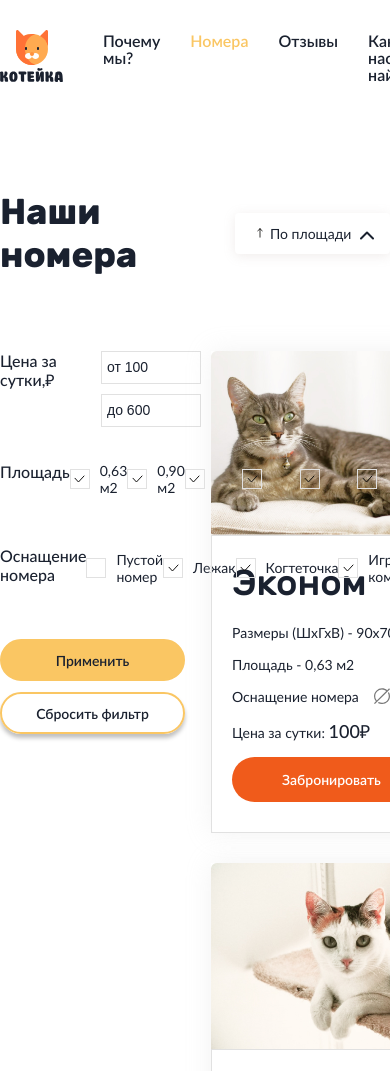
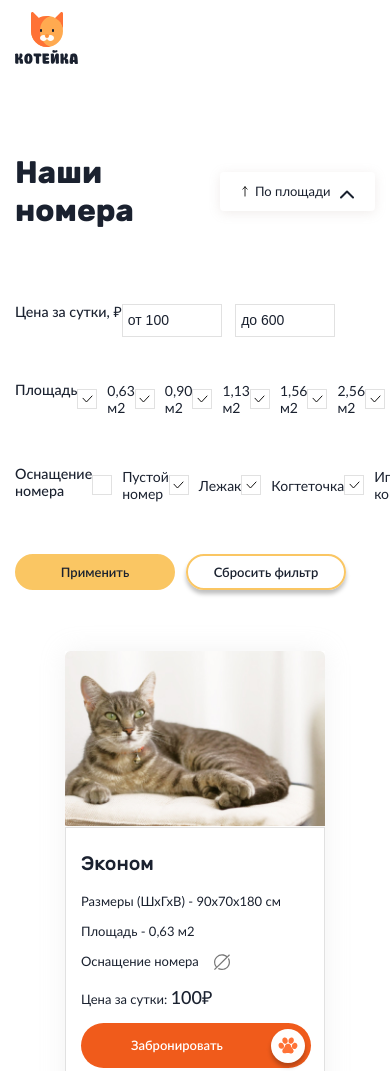
Before and after one commit to leogip/raketa-test-cats, a website: page src/index.html in a window 390 px wide. Shown: the top 1071 px of the page. Drawn offline with Linux system fonts and the light colour scheme; files that its build step writes are made by us from their sources; files whose address does not match are found by name.

Commit message:
add adaptive for index page

```diff
--- a/src/css/modules/global.css
+++ b/src/css/modules/global.css
@@ -10,7 +10,7 @@ html {
 
 body {
     font-family: var(--typo-text-font-family, Arial, Helvetica, sans-serif);
-    font-size: var(--typo-text-type-p-font-size, 12px);
+    font-size: var(--typo-text-base-font-size, 12px);
     line-height: var(--typo-text-type-p-line-height, 1);
     color: var(--typo-text-color, black);
     margin: 0;
@@ -26,8 +26,16 @@ body {
 
 .text_type_h2 {
     font-family: var(--typo-title-font-family, Arial, Helvetica, sans-serif);
-    font-size: var(--typo-text-type-h1-font-size, 30px);
-    line-height: var(--typo-text-type-h1-line-height, 1);
+    font-size: var(--typo-text-type-h2-font-size, 30px);
+    line-height: var(--typo-text-type-h2-line-height, 1);
+    color: var(--typo-text-color, black);
+    font-weight: 500;
+}
+
+.text_type_h3 {
+    font-family: var(--typo-text-font-family, Arial, Helvetica, sans-serif);
+    font-size: var(--typo-text-type-h3-font-size, 18px);
+    line-height: var(--typo-text-type-h3-line-height, 1);
     color: var(--typo-text-color, black);
     font-weight: 500;
 }
@@ -36,11 +44,13 @@ body {
     margin-right: auto;
     margin-left: auto;
     width: 100%;
+    padding: 0 15px;
 }
 
 @media (min-width: 576px) {
     .container {
-        max-width: 540px;
+        max-width: 560px;
+        padding: 0;
     }
 }
 
--- a/src/css/modules/var.css
+++ b/src/css/modules/var.css
@@ -6,14 +6,24 @@
     --typo-title-font-family: 'Rubik', sans-serif;
     --typo-text-font-family: 'Lato', sans-serif;
 
-    --typo-text-type-h1-font-size: 36px;
-    --typo-text-type-h2-font-size: 20px;
-    --typo-text-type-h3-font-size: 12px;
-    --typo-text-type-p-font-size: 14px;
-    --typo-text-type-h1-line-height: 43px;
-    --typo-text-type-h2-line-height: 24px;
-    --typo-text-type-h3-line-height: 15px;
-    --typo-text-type-p-line-height: 17px;
+    --typo-text-base-font-size: 14px;
+    --typo-text-base-line-height: 17px;
+
+    --typo-text-type-h1-font-size: calc(var(--typo-text-base-font-size) * 2.4);
+    --typo-text-type-h2-font-size: calc(var(--typo-text-base-font-size) * 1.5);
+    --typo-text-type-h3-font-size: calc(var(--typo-text-base-font-size) * 1.1);
+    --typo-text-type-p-font-size: var(--typo-text-base-font-size);
+
+    --typo-text-type-h1-line-height: calc(
+        var(--typo-text-base-line-height) * 2.5
+    );
+    --typo-text-type-h2-line-height: calc(
+        var(--typo-text-base-line-height) * 1.4
+    );
+    --typo-text-type-h3-line-height: calc(
+        var(--typo-text-base-line-height) * 1.1
+    );
+    --typo-text-type-p-line-height: var(--typo-text-base-line-height);
 
     --button-width-large: 230px;
     --button-width-middle: 185px;
@@ -21,3 +31,26 @@
     --button-height-large: 45.26px;
     --button-height-middle: 42px;
 }
+
+@media (max-width: 576px) {
+    .theme_raketa_color_size {
+        --typo-text-base-font-size: 11px;
+        --typo-text-base-line-height: 14px;
+        --button-width-middle: 160px;
+        --button-height-middle: 36px;
+    }
+}
+
+@media (max-width: 768px) {
+    .theme_raketa_color_size {
+        --typo-text-base-font-size: 12px;
+        --typo-text-base-line-height: 15px;
+    }
+}
+
+@media (max-width: 968px) {
+    .theme_raketa_color_size {
+        --typo-text-base-font-size: 13px;
+        --typo-text-base-line-height: 15px;
+    }
+}
--- a/src/css/styles.css
+++ b/src/css/styles.css
@@ -4,6 +4,10 @@
 @import './modules/button.css';
 
 /* header */
+
+.header {
+    padding: 12px 0;
+}
 
 .header_state_fixed {
     position: fixed;
@@ -25,7 +29,6 @@
 
 .menu__list {
     display: flex;
-    margin: 32px 0;
 }
 
 .menu__item {
@@ -36,7 +39,7 @@
 
 .menu__item a {
     text-decoration: none;
-    color: #1a212f;
+    color: var(--typo-text-color);
     transition: color 0.2s;
 }
 
@@ -50,15 +53,13 @@
     margin-right: 30px;
 }
 
-/* catalog */
-
-.catalog__filter {
-    min-width: 211px;
+@media (max-width: 576px) {
+    .menu__list {
+        display: none;
+    }
 }
 
-.catalog__view {
-    display: flex;
-}
+/* catalog */
 
 .catalog__title {
     flex: 1;
@@ -69,9 +70,28 @@
     align-self: center;
 }
 
+.catalog__view {
+    display: flex;
+}
+
+.catalog__filter {
+    min-width: 210px;
+}
+
 .catalog__cards {
     display: flex;
     flex-wrap: wrap;
+}
+
+@media (max-width: 768px) {
+    .catalog__view {
+        display: flex;
+        flex-direction: column;
+    }
+    .catalog__filter {
+        width: 100%;
+        margin-bottom: 20px;
+    }
 }
 
 /* sorting */
@@ -93,7 +113,7 @@
 
 .sorting__changed::after {
     content: '';
-    width: 30px;
+    width: 15px;
     height: 15px;
     display: block;
     background-image: url('./sprite.svg#arrow-2');
@@ -101,6 +121,7 @@
     position: absolute;
     right: 0px;
     top: 15px;
+    right: 20px;
     transition: transform 0.3s ease-in;
 }
 
@@ -164,24 +185,16 @@
 }
 
 .form__label {
-    font-weight: 500;
-    font-size: 16px;
-    line-height: 19px;
     margin: 0 0 20px;
 }
 
 .form__input {
     border: 1px solid #e1e1e1;
-    color: #1a212f;
+    color: var(--typo-text-color, black);
     padding: 7px 5px;
     font-size: 14px;
     line-height: 17px;
     outline-color: #fac663;
-}
-
-.form_inputs_inline {
-    display: flex;
-    align-items: flex-start;
 }
 
 .form_type_price {
@@ -193,13 +206,13 @@
     margin-bottom: 10px;
 }
 
-@media (max-width: 768px) {
-    .form_inputs_inline {
-        flex-direction: column;
-    }
+/* filter */
+
+.filter {
+    display: flex;
+    flex-direction: column;
+    flex-wrap: wrap;
 }
-
-/* filter */
 
 .checkbox {
     display: flex;
@@ -250,8 +263,43 @@
     box-shadow: 0 0 0 0.1em #fac663;
 }
 
+.filter__buttons {
+    display: flex;
+    flex-direction: column;
+}
+
 .filter__buttons > button:not(:last-child) {
+    margin-right: 11px;
     margin-bottom: 11px;
+}
+
+@media (max-width: 768px) {
+    .filter {
+        flex-direction: row;
+    }
+
+    .filter > fieldset:nth-child(1),
+    .filter > .filter__buttons {
+        width: 100%;
+    }
+    .filter > fieldset:nth-child(2),
+    .filter > fieldset:nth-child(3) {
+        width: 50%;
+    }
+
+    .filter__buttons {
+        flex-direction: row;
+    }
+}
+
+@media (max-width: 360px) {
+    .filter > fieldset:nth-child(2),
+    .filter > fieldset:nth-child(3) {
+        width: 100%;
+    }
+    .filter__buttons {
+        flex-direction: column;
+    }
 }
 
 /* card */
@@ -261,30 +309,8 @@
     border-radius: 6px;
     margin-bottom: 30px;
     min-width: 270px;
-}
-
-@media (min-width: 768px) {
-    .card {
-        flex: 1 1 calc(100% / 2 - 30px);
-        max-width: calc(100% / 2 - 30px);
-        margin-left: 30px;
-    }
-}
-
-@media (min-width: 992px) {
-    .card {
-        flex: 1 1 calc(100% / 3 - 50px);
-        max-width: calc(100% / 3 - 50px);
-        margin-left: 50px;
-    }
-}
-
-@media (min-width: 1200px) {
-    .card {
-        flex: 1 1 calc(100% / 3 - 30px);
-        max-width: calc(100% / 3 - 30px);
-        margin-left: 30px;
-    }
+    flex: 1 1 100%;
+    max-width: 100%;
 }
 
 .card img {
@@ -343,3 +369,55 @@
     background-position: 50% 50%;
     box-shadow: 0px 4px 4px rgba(0, 0, 0, 0.25);
 }
+
+@media (min-width: 1200px) {
+    .card {
+        flex: 1 1 calc(100% / 3 - 30px);
+        max-width: calc(100% / 3 - 30px);
+        margin-left: 30px;
+    }
+}
+
+@media (max-width: 1199px) {
+    .card {
+        flex: 1 1 calc(100% / 2 - 50px);
+        max-width: calc(100% / 2 - 50px);
+        margin-left: 50px;
+    }
+}
+
+@media (max-width: 968px) {
+    .card {
+        flex: 1 1 calc(100% / 2 - 10px);
+        max-width: calc(100% / 2 - 10px);
+        margin-left: 10px;
+        min-width: 260px;
+    }
+    .card:nth-child(odd) {
+        margin-left: 0;
+    }
+    .card__content {
+        padding: 25px 15px;
+        border: 1px solid #e1e1e1;
+    }
+}
+
+@media (max-width: 768px) {
+    .card {
+        flex: 1 1 calc(100% / 2 - 20px);
+        max-width: calc(100% / 2 - 20px);
+        margin-left: 20px;
+    }
+    .card:nth-child(odd) {
+        margin-left: 0;
+    }
+}
+
+@media (max-width: 576px) {
+    .card {
+        margin: 30px auto 0;
+    }
+    .card:nth-child(odd) {
+        margin: 30px auto 0;
+    }
+}
--- a/src/index.html
+++ b/src/index.html
@@ -37,6 +37,7 @@
             </div>
         </header>
         <!-- .header -->
+
         <main class="catalog">
             <div class="container">
                 <header class="catalog__header">
@@ -88,11 +89,11 @@
                 <!-- .catalog__header -->
 
                 <div class="catalog__view">
-                    <div class="catalog__filter filter">
-                        <form action="" class="form">
+                    <div class="catalog__filter">
+                        <form action="/" class="form filter">
                             <fieldset class="form__item">
-                                <h3 class="form__label">
-                                    Цена за сутки,₽
+                                <h3 class="text_type_h3 form__label">
+                                    Цена за сутки, ₽
                                 </h3>
                                 <div class="form_inputs_inline">
                                     <input
@@ -108,7 +109,9 @@
                                 </div>
                             </fieldset>
                             <fieldset class="form__item">
-                                <h3 class="form__label">Площадь</h3>
+                                <h3 class="text_type_h3 form__label">
+                                    Площадь
+                                </h3>
                                 <label class="checkbox">
                                     <input
                                         type="checkbox"
@@ -177,7 +180,7 @@
                                 </label>
                             </fieldset>
                             <fieldset class="form__item">
-                                <h3 class="form__label">
+                                <h3 class="text_type_h3 form__label">
                                     Оснащение номера
                                 </h3>
                                 <label class="checkbox">
@@ -256,11 +259,11 @@
                             <picture>
                                 <source
                                     media="(max-width: 799px)"
-                                    srcset="./images/cat-1@2x.jpg"
+                                    srcset="./images/cat-1.jpg"
                                 />
                                 <source
                                     media="(min-width: 800px)"
-                                    srcset="./images/cat-1.jpg"
+                                    srcset="./images/cat-1@2x.jpg"
                                 />
                                 <img
                                     src="./images/cat-1.jpg"
@@ -303,11 +306,11 @@
                             <picture>
                                 <source
                                     media="(max-width: 799px)"
-                                    srcset="./images/cat-2@2x.jpg"
+                                    srcset="./images/cat-2.jpg"
                                 />
                                 <source
                                     media="(min-width: 800px)"
-                                    srcset="./images/cat-2.jpg"
+                                    srcset="./images/cat-2@2x.jpg"
                                 />
                                 <img
                                     src="./images/cat-2.jpg"
@@ -352,11 +355,11 @@
                             <picture>
                                 <source
                                     media="(max-width: 799px)"
-                                    srcset="./images/cat-3@2x.jpg"
+                                    srcset="./images/cat-3.jpg"
                                 />
                                 <source
                                     media="(min-width: 800px)"
-                                    srcset="./images/cat-3.jpg"
+                                    srcset="./images/cat-3@2x.jpg"
                                 />
                                 <img
                                     src="./images/cat-3.jpg"
@@ -405,11 +408,11 @@
                             <picture>
                                 <source
                                     media="(max-width: 799px)"
-                                    srcset="./images/cat-4@2x.jpg"
+                                    srcset="./images/cat-4.jpg"
                                 />
                                 <source
                                     media="(min-width: 800px)"
-                                    srcset="./images/cat-4.jpg"
+                                    srcset="./images/cat-4@2x.jpg"
                                 />
                                 <img src="./images/cat-4.jpg" alt="Сьют" />
                             </picture>
@@ -455,11 +458,11 @@
                             <picture>
                                 <source
                                     media="(max-width: 799px)"
-                                    srcset="./images/cat-5@2x.jpg"
+                                    srcset="./images/cat-5.jpg"
                                 />
                                 <source
                                     media="(min-width: 800px)"
-                                    srcset="./images/cat-5.jpg"
+                                    srcset="./images/cat-5@2x.jpg"
                                 />
                                 <img
                                     src="./images/cat-5.jpg"
@@ -512,11 +515,11 @@
                             <picture>
                                 <source
                                     media="(max-width: 799px)"
-                                    srcset="./images/cat-6@2x.jpg"
+                                    srcset="./images/cat-6.jpg"
                                 />
                                 <source
                                     media="(min-width: 800px)"
-                                    srcset="./images/cat-6.jpg"
+                                    srcset="./images/cat-6@2x.jpg"
                                 />
                                 <img src="./images/cat-6.jpg" alt="Сьют" />
                             </picture>
@@ -563,11 +566,12 @@
                         </div>
                         <!-- .card -->
                     </div>
-                    <!-- .catalog__filter -->
+                    <!-- .catalog__cards -->
                 </div>
             </div>
         </main>
         <!-- .catalog -->
+
         <script src="./script.js"></script>
     </body>
 </html>
```
Also changed, not shown: dist/index.html, dist/styles.css, 1 other file.
